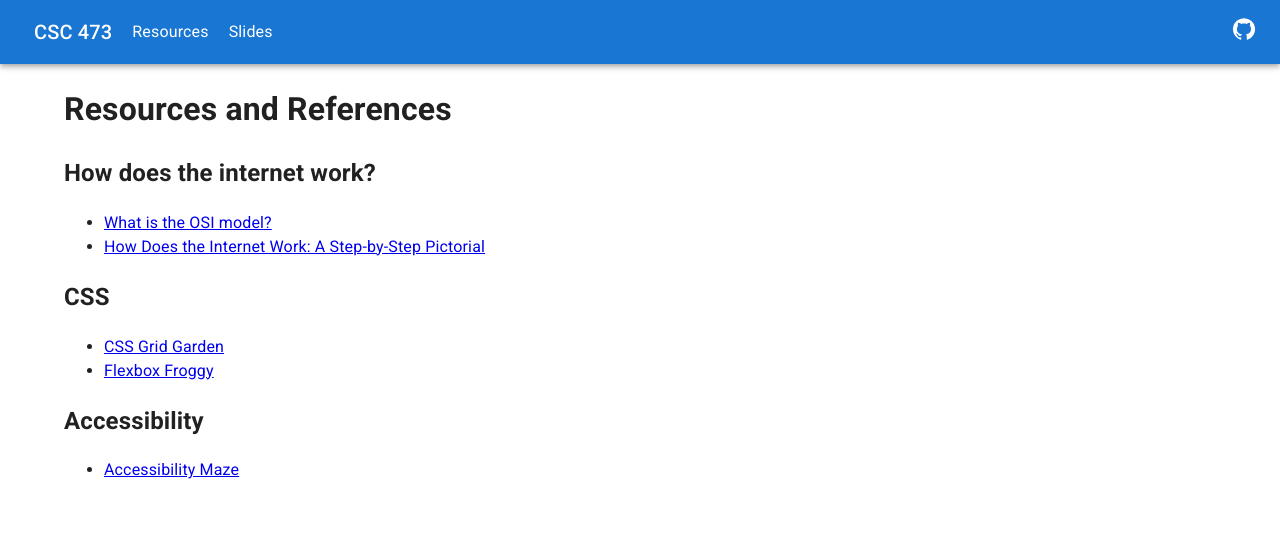
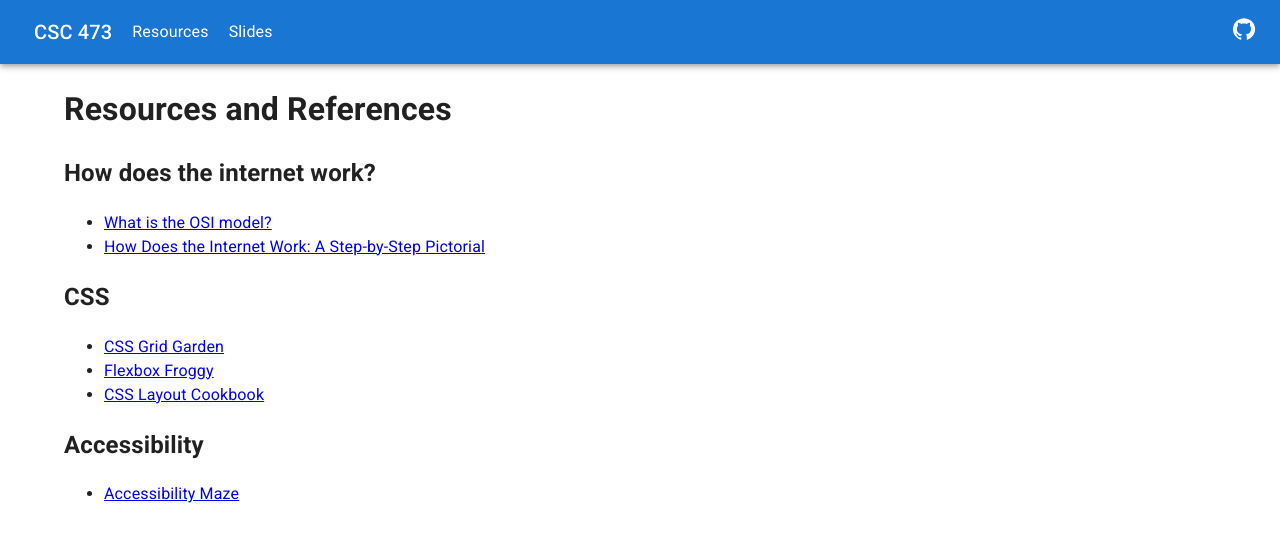
Before and after one commit to csc473-spring23/csc473-spring23.github.io, a React app: page /resources in a window 1280 px wide. Shown: the top 542 px of the page. Built offline with nearby package versions, Linux system fonts and the light colour scheme.

Commit message:
Add link to CSS Layout Cookbook

```diff
--- a/src/content/resources.mdx
+++ b/src/content/resources.mdx
@@ -9,6 +9,7 @@
 
 - [CSS Grid Garden](https://cssgridgarden.com/)
 - [Flexbox Froggy](https://flexboxfroggy.com/)
+- [CSS Layout Cookbook](https://developer.mozilla.org/en-US/docs/Web/CSS/Layout_cookbook)
 
 ## Accessibility
 - [Accessibility Maze](https://games.de.torontomu.ca/amaze/#/menu/)
```
